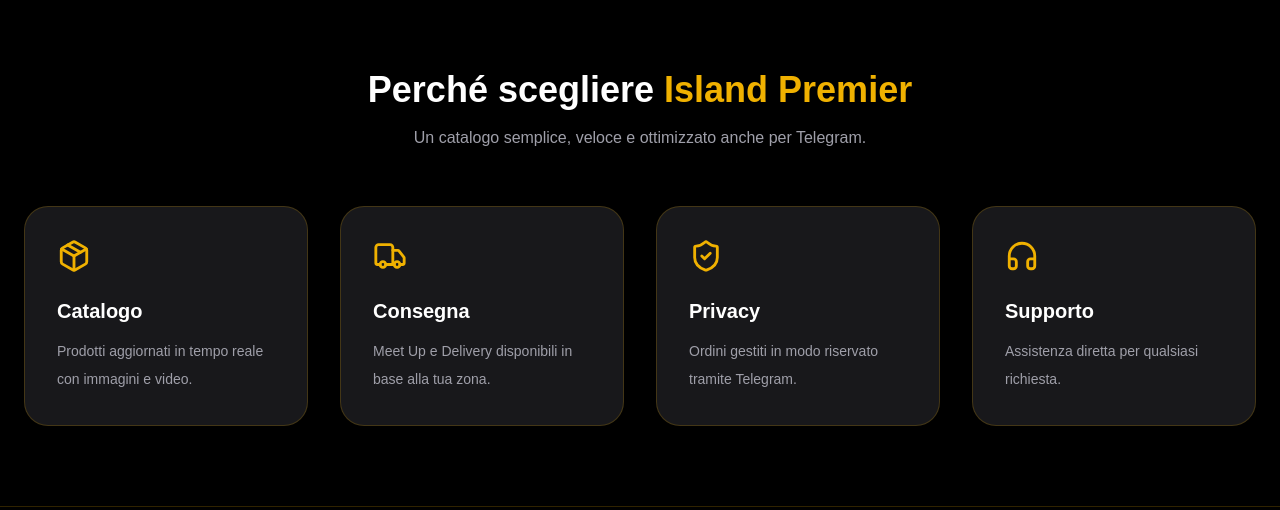
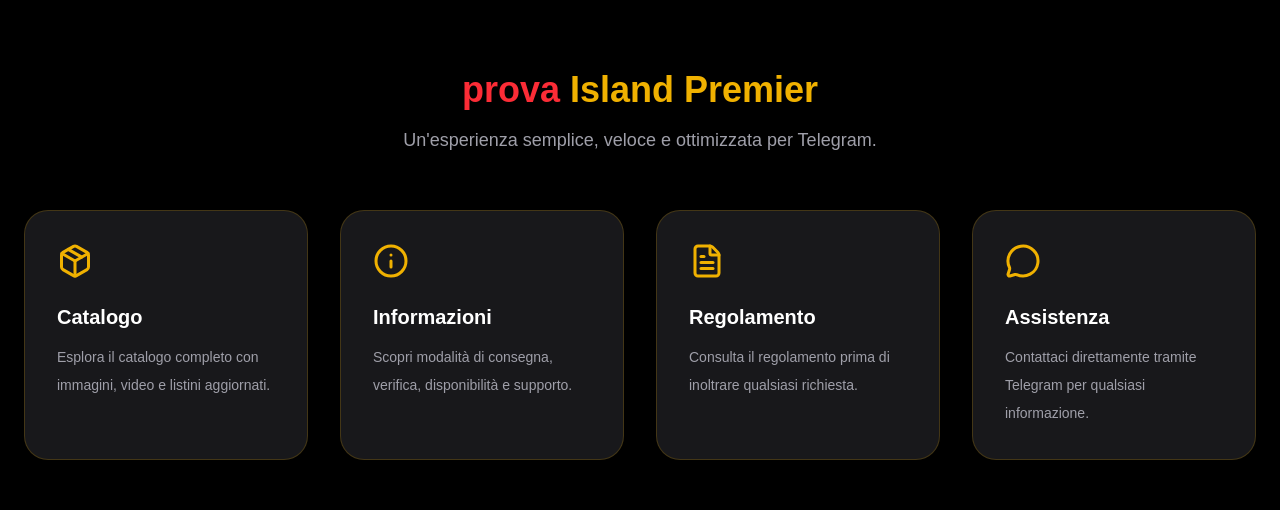
Before and after one commit to Islandpremier/Island_Premier_Mini-app, a Next.js app: page / in a window 1280 px wide. Shown: the part 810-1320 px from the top of the page. Built offline with nearby package versions, Linux system fonts and the light colour scheme.

Commit message:
Home completata

```diff
--- a/app/components/Features.tsx
+++ b/app/components/Features.tsx
@@ -1,32 +1,41 @@
 "use client";
 
+import Link from "next/link";
 import {
-  Truck,
   Package,
-  ShieldCheck,
-  Headphones,
+  Info,
+  FileText,
+  MessageCircle,
 } from "lucide-react";
 
 const features = [
   {
     icon: Package,
     title: "Catalogo",
-    text: "Prodotti aggiornati in tempo reale con immagini e video.",
+    text: "Esplora il catalogo completo con immagini, video e listini aggiornati.",
+    href: "/catalogo",
+    external: false,
   },
   {
-    icon: Truck,
-    title: "Consegna",
-    text: "Meet Up e Delivery disponibili in base alla tua zona.",
+    icon: Info,
+    title: "Informazioni",
+    text: "Scopri modalità di consegna, verifica, disponibilità e supporto.",
+    href: "/informazioni",
+    external: false,
   },
   {
-    icon: ShieldCheck,
-    title: "Privacy",
-    text: "Ordini gestiti in modo riservato tramite Telegram.",
+    icon: FileText,
+    title: "Regolamento",
+    text: "Consulta il regolamento prima di inoltrare qualsiasi richiesta.",
+    href: "/regolamento",
+    external: false,
   },
   {
-    icon: Headphones,
-    title: "Supporto",
-    text: "Assistenza diretta per qualsiasi richiesta.",
+    icon: MessageCircle,
+    title: "Assistenza",
+    text: "Contattaci direttamente tramite Telegram per qualsiasi informazione.",
+    href: "https://t.me/Sommelier14",
+    external: true,
   },
 ];
 
@@ -36,15 +45,15 @@
 
       <div className="mb-14 text-center">
 
-        <h2 className="text-4xl font-bold text-white">
-          Perché scegliere
+        <h2 className="text-4xl font-bold text-red-500">
+          prova
           <span className="text-yellow-500">
             {" "}Island Premier
           </span>
         </h2>
 
-        <p className="mt-4 text-zinc-400">
-          Un catalogo semplice, veloce e ottimizzato anche per Telegram.
+        <p className="mt-4 text-zinc-400 text-lg">
+          Un'esperienza semplice, veloce e ottimizzata per Telegram.
         </p>
 
       </div>
@@ -55,16 +64,11 @@
 
           const Icon = item.icon;
 
-          return (
-
-            <div
-              key={index}
-              className="rounded-3xl border border-yellow-500/20 bg-zinc-900 p-8 transition duration-300 hover:-translate-y-2 hover:border-yellow-500"
-            >
-
+          const content = (
+            <>
               <Icon
-                size={34}
-                className="text-yellow-500"
+                size={36}
+                className="text-yellow-500 transition-all duration-300 group-hover:scale-110 group-hover:rotate-3"
               />
 
               <h3 className="mt-6 text-xl font-bold text-white">
@@ -74,9 +78,31 @@
               <p className="mt-3 text-sm leading-7 text-zinc-400">
                 {item.text}
               </p>
+            </>
+          );
 
-            </div>
+          if (item.external) {
+            return (
+              <a
+                key={index}
+                href={item.href}
+                target="_blank"
+                rel="noopener noreferrer"
+                className="group rounded-3xl border border-yellow-500/20 bg-zinc-900 p-8 transition-all duration-300 hover:-translate-y-2 hover:border-yellow-500 hover:bg-zinc-800 hover:shadow-[0_0_30px_rgba(234,179,8,0.15)]"
+              >
+                {content}
+              </a>
+            );
+          }
 
+          return (
+            <Link
+              key={index}
+              href={item.href}
+              className="group rounded-3xl border border-yellow-500/20 bg-zinc-900 p-8 transition-all duration-300 hover:-translate-y-2 hover:border-yellow-500 hover:bg-zinc-800 hover:shadow-[0_0_30px_rgba(234,179,8,0.15)]"
+            >
+              {content}
+            </Link>
           );
 
         })}
--- a/app/components/Hero.tsx
+++ b/app/components/Hero.tsx
@@ -59,7 +59,7 @@
         </h1>
 
         <h2 className="mt-2 text-3xl font-light uppercase tracking-[18px] text-yellow-500 md:text-5xl">
-          PREMIER
+          PREMIER ⭐️🏝
         </h2>
 
         <p className="mt-10 max-w-2xl text-lg leading-8 text-zinc-300 md:text-2xl">
```
Also changed, not shown: app/api/order/route.ts (line endings or trailing spaces), 2 other files (tests, documents, lock files or other folders).
